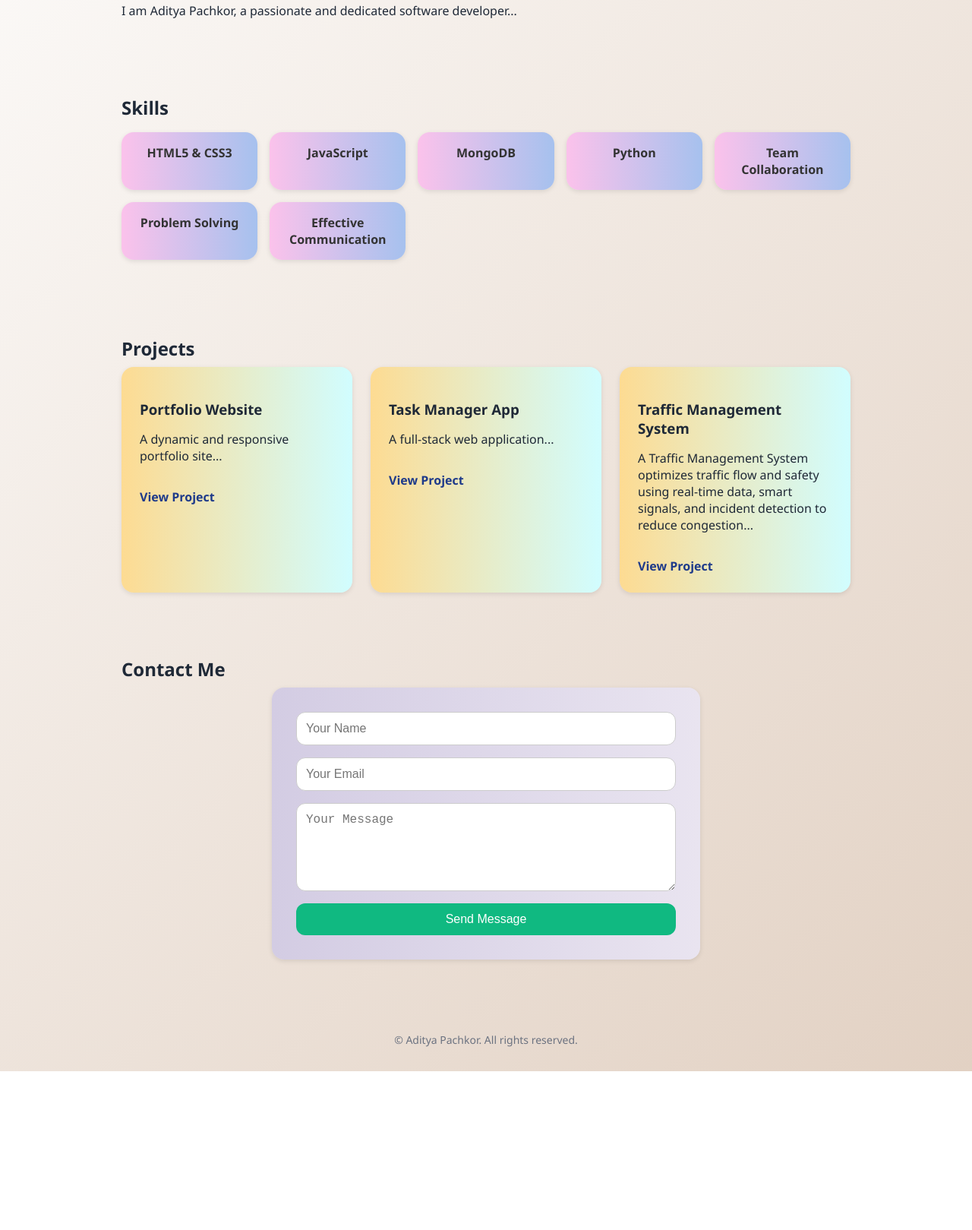
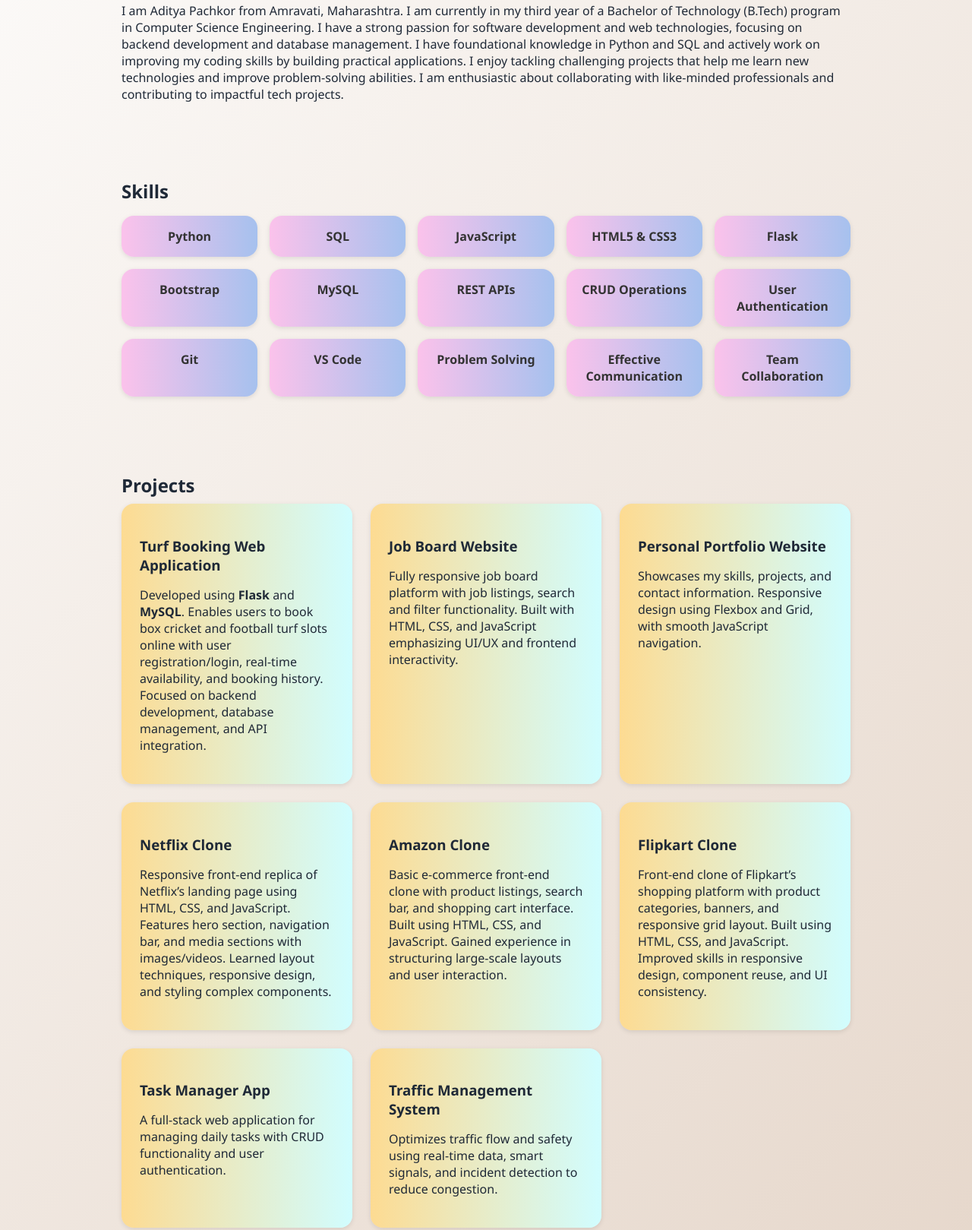
Before and after one commit to adityapachkor7573/my-projects, a plain HTML site: page portfolio-aditya-pachkor/index.html in a window 1280 px wide. Shown: the part 280-1899 px from the top of the page at 76% size. Before the commit the page ends 1690 px from the top, so only its background shows below. Drawn offline with Linux system fonts and the light colour scheme.

Commit message:
Update index.html

```diff
--- a/portfolio-aditya-pachkor/index.html
+++ b/portfolio-aditya-pachkor/index.html
@@ -14,40 +14,105 @@
 
   <section>
     <h2>About Me</h2>
-    <p>I am Aditya Pachkor, a passionate and dedicated software developer...</p>
+    <p>
+      I am Aditya Pachkor from Amravati, Maharashtra. I am currently in my third year of a Bachelor of Technology (B.Tech) program in Computer Science Engineering.
+      I have a strong passion for software development and web technologies, focusing on backend development and database management.
+      I have foundational knowledge in Python and SQL and actively work on improving my coding skills by building practical applications.
+      I enjoy tackling challenging projects that help me learn new technologies and improve problem-solving abilities.
+      I am enthusiastic about collaborating with like-minded professionals and contributing to impactful tech projects.
+    </p>
   </section>
 
   <section>
     <h2>Skills</h2>
     <ul class="skills">
+      <li>Python</li>
+      <li>SQL</li>
+      <li>JavaScript</li>
       <li>HTML5 & CSS3</li>
-      <li>JavaScript</li>
-      <li>MongoDB</li>
-      <li>Python</li>
-      <li>Team Collaboration</li>
+      <li>Flask</li>
+      <li>Bootstrap</li>
+      <li>MySQL</li>
+      <li>REST APIs</li>
+      <li>CRUD Operations</li>
+      <li>User Authentication</li>
+      <li>Git</li>
+      <li>VS Code</li>
       <li>Problem Solving</li>
       <li>Effective Communication</li>
+      <li>Team Collaboration</li>
     </ul>
   </section>
 
   <section>
     <h2>Projects</h2>
     <div class="projects">
+
       <div class="project-card">
-        <h3>Portfolio Website</h3>
-        <p>A dynamic and responsive portfolio site...</p>
-        <a href="https://dainty-mandazi-1ba848.netlify.app/">View Project</a>
+        <h3>Turf Booking Web Application</h3>
+        <p>
+          Developed using <strong>Flask</strong> and <strong>MySQL</strong>. Enables users to book box cricket and football turf slots online with user registration/login, real-time availability, and booking history.
+          Focused on backend development, database management, and API integration.
+        </p>
       </div>
+
+      <div class="project-card">
+        <h3>Job Board Website</h3>
+        <p>
+          Fully responsive job board platform with job listings, search and filter functionality.
+          Built with HTML, CSS, and JavaScript emphasizing UI/UX and frontend interactivity.
+        </p>
+      </div>
+
+      <div class="project-card">
+        <h3>Personal Portfolio Website</h3>
+        <p>
+          Showcases my skills, projects, and contact information.
+          Responsive design using Flexbox and Grid, with smooth JavaScript navigation.
+        </p>
+
+      </div>
+
+      <div class="project-card">
+        <h3>Netflix Clone</h3>
+        <p>
+          Responsive front-end replica of Netflix’s landing page using HTML, CSS, and JavaScript.
+          Features hero section, navigation bar, and media sections with images/videos.
+          Learned layout techniques, responsive design, and styling complex components.
+        </p>
+      </div>
+
+      <div class="project-card">
+        <h3>Amazon Clone</h3>
+        <p>
+          Basic e-commerce front-end clone with product listings, search bar, and shopping cart interface.
+          Built using HTML, CSS, and JavaScript.
+          Gained experience in structuring large-scale layouts and user interaction.
+        </p>
+      </div>
+
+      <div class="project-card">
+        <h3>Flipkart Clone</h3>
+        <p>
+          Front-end clone of Flipkart’s shopping platform with product categories, banners, and responsive grid layout.
+          Built using HTML, CSS, and JavaScript.
+          Improved skills in responsive design, component reuse, and UI consistency.
+        </p>
+      </div>
+
       <div class="project-card">
         <h3>Task Manager App</h3>
-        <p>A full-stack web application...</p>
-        <a href="#">View Project</a>
+        <p>A full-stack web application for managing daily tasks with CRUD functionality and user authentication.</p>
       </div>
+
       <div class="project-card">
         <h3>Traffic Management System</h3>
-        <p>A Traffic Management System optimizes traffic flow and safety using real-time data, smart signals, and incident detection to reduce congestion...</p>
-        <a href="https://trafficmanagementsystem-adityapachkor.netlify.app/">View Project</a>
+        <p>
+          Optimizes traffic flow and safety using real-time data, smart signals, and incident detection to reduce congestion.
+        </p>
+
       </div>
+
     </div>
   </section>
 
```
